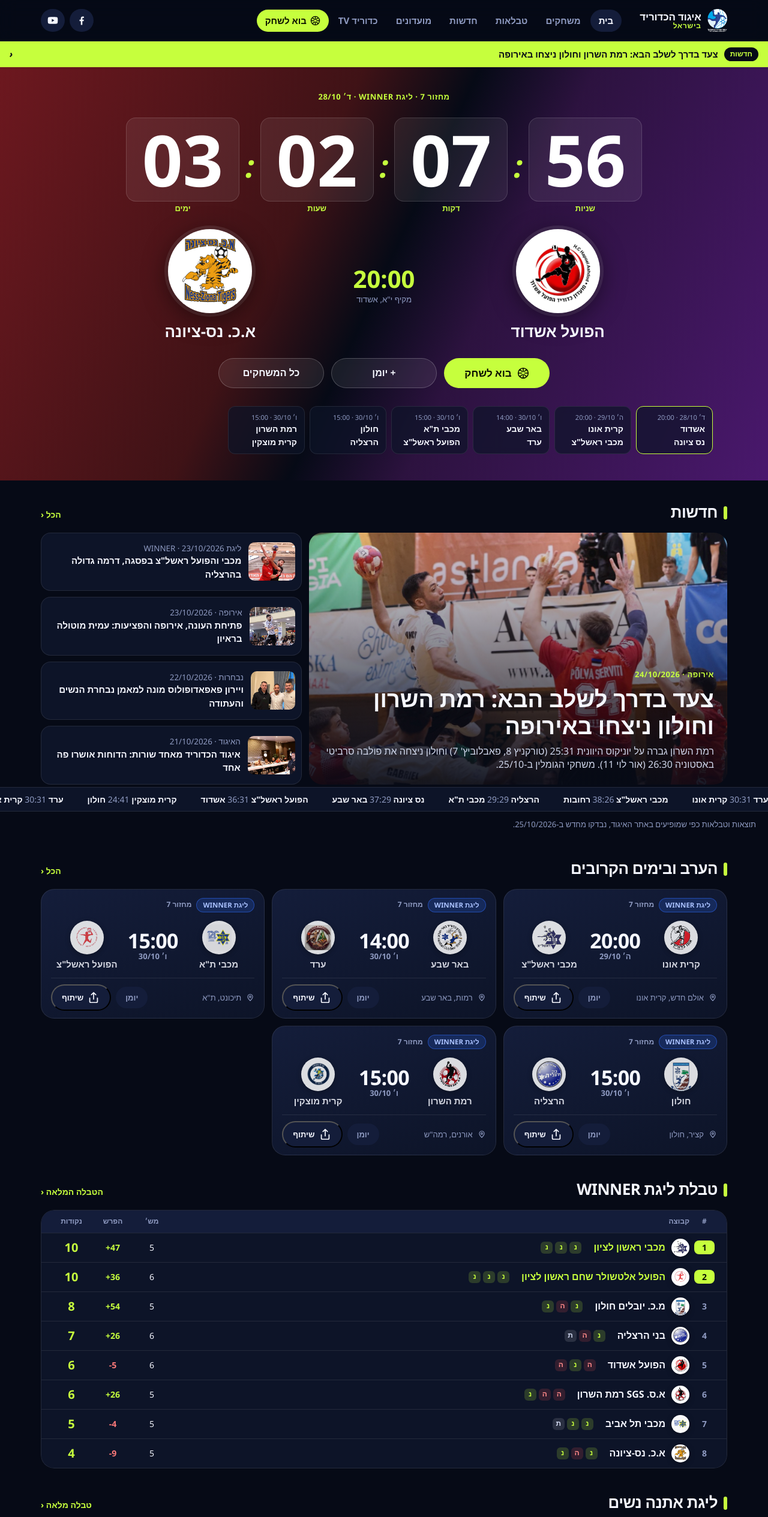
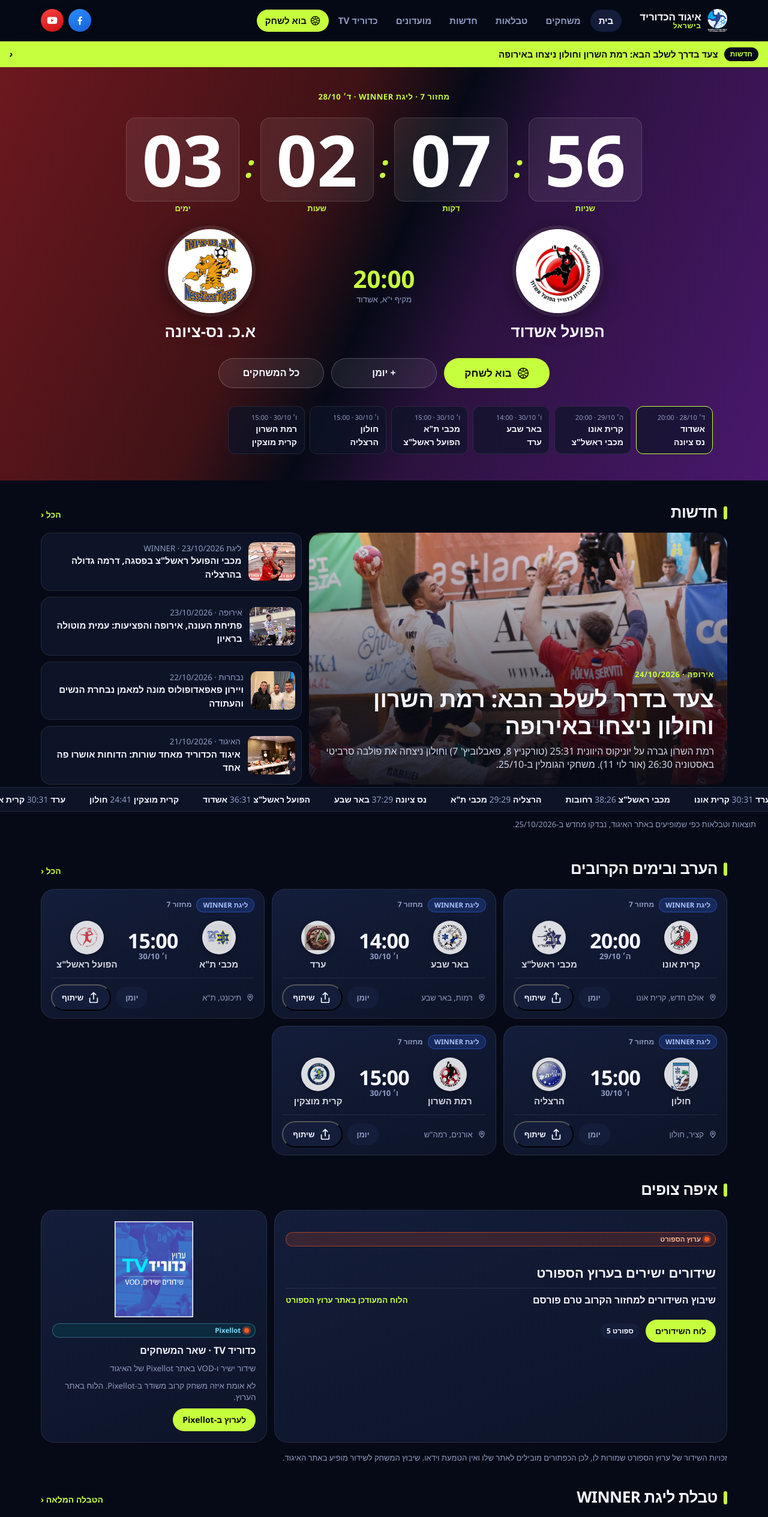
Before and after one commit to ariknoyman/handball-pilot, a React (Vite) app: page / in a window 1280 px wide. Shown: the top 2529 px of the page at 60% size. Built offline with nearby package versions, Linux system fonts and the light colour scheme; a web font is replaced by a local one.

Commit message:
Home: scorer teaser, TV section above table, official FB/YouTube buttons (gen49)

```diff
--- a/src/App.tsx
+++ b/src/App.tsx
@@ -456,10 +456,10 @@
   </div>;
 }
 
-function Scorers() {
+function Scorers({ n }: { n?: number }) {
   return <div className="lt-wrap"><div className="lt sc" role="table" aria-label="מלך השערים - ליגת WINNER">
     <div className="lt-r head" role="row"><span className="pos">#</span><span className="tm">שחקן</span><span className="pts">שערים</span></div>
-    {scorers.map((p, i) => <div key={p.name} className={'lt-r' + (i === 0 ? ' lead' : '')} role="row">
+    {scorers.slice(0, n).map((p, i) => <div key={p.name} className={'lt-r' + (i === 0 ? ' lead' : '')} role="row">
       <span className="pos">{i + 1}</span>
       <span className="tm"><Crest name={p.team} size={30} /><span className="pl"><b>{p.name}</b><small>{sn(p.team)}</small></span></span>
       <span className="pts"><CountUp to={p.goals} /></span>
@@ -580,11 +580,13 @@
     <Ticker />
     <p className="note" style={{padding: '12px 20px'}}>תוצאות וטבלאות כפי שמופיעים באתר האיגוד, נבדקו מחדש ב-25/10/2026.</p>
     <section className="sec"><SecHead t="הערב ובימים הקרובים" to="/matches" /><div className="mc-grid">{MEN.slice(1, 7).map((g, i) => <FxCard key={i} g={g} />)}</div></section>
+    <Broadcast />
     <section className="sec"><SecHead t="טבלת ליגת WINNER" to="/tables" l="הטבלה המלאה" /><Table n={8} label="טבלת ליגת WINNER" compact /></section>
+    <section className="sec"><SecHead t="מלך השערים" to="/tables" l="הדירוג המלא" /><Scorers n={5} /><p className="legend">הדירוג הרשמי של איגוד הכדוריד · בסיום מחזור 6</p></section>
     <WomenCorner />
     <EuropeCorner />
     <GoalOfWeek />
-    <Broadcast /><ClubStrip />
+    <ClubStrip />
   </div>;
 }
 /* ---------- הצהרת נגישות ---------- */
@@ -638,7 +640,7 @@
       <Route path="/tv" element={<Tv />} />
       <Route path="/access" element={<Access />} />
     </Routes></main>
-    <footer className="foot"><img src={logo} alt="" /><div><b>איגוד הכדוריד בישראל</b><p>שטרית 6, תל אביב · 03-6495552</p><Socials label /><p className="foot-links"><Link to="/access">הצהרת נגישות</Link></p><small>אבטיפוס עיצוב, לא האתר הרשמי. התוכן והתמונות מתוך handballisr.co.il. סמלי הקבוצות והשותפים מוצגים לצורך זיהוי בלבד. הלוח, התוצאות והטבלאות נבדקים מחדש מול אתר האיגוד מדי יום; עודכנו לאחרונה ב-25/10/2026.</small></div></footer>
+    <footer className="foot"><img src={logo} alt="" /><div><b>איגוד הכדוריד בישראל</b><p>שטרית 6, תל אביב · 03-6495552</p><p className="foot-links"><Link to="/access">הצהרת נגישות</Link></p><small>אבטיפוס עיצוב, לא האתר הרשמי. התוכן והתמונות מתוך handballisr.co.il. סמלי הקבוצות והשותפים מוצגים לצורך זיהוי בלבד. הלוח, התוצאות והטבלאות נבדקים מחדש מול אתר האיגוד מדי יום; עודכנו לאחרונה ב-25/10/2026.</small></div></footer>
     <Tabs />
   </div>;
 }
--- a/src/style.css
+++ b/src/style.css
@@ -614,3 +614,11 @@
 .sc .pl b { font-size: 15px; }
 .sc .pl small { color: var(--mut); font-weight: 600; font-size: 12px; }
 @media (max-width: 719px) { .sc .lt-r { grid-template-columns: 28px 1fr 62px; } }
+
+/* gen49: branded header social block, upper left */
+.top .soc a { width: 38px; padding: 0; color: #fff; box-shadow: 0 2px 10px rgba(0,0,0,.35); }
+.top .soc a.fb { background: linear-gradient(160deg, #2b8bff, #1663d8); }
+.top .soc a.yt { background: linear-gradient(160deg, #ff4040, #c81010); }
+.top .soc a:hover { transform: translateY(-2px) scale(1.07); }
+.top .soc a.fb:hover { color: #fff; box-shadow: 0 6px 18px rgba(43,139,255,.5); }
+.top .soc a.yt:hover { color: #fff; box-shadow: 0 6px 18px rgba(255,64,64,.5); }
```
